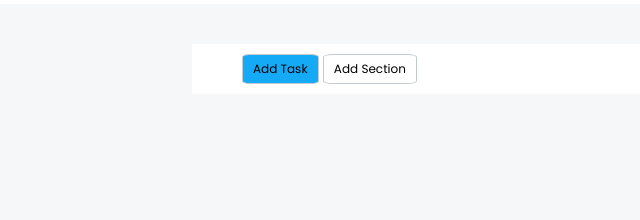
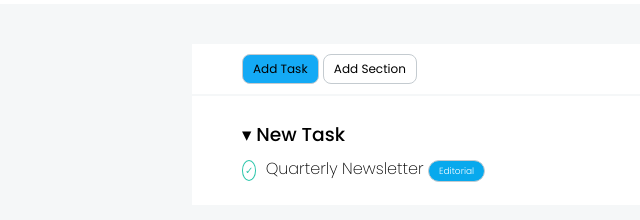
Before and after one commit to giovanniocchipinti/html-css-toboolist, a plain HTML site: page index.html in a window 1280 px wide. Shown: the part 66-286 px from the top of the page, without its empty margins (0-640 px from the left). Drawn offline with Linux system fonts and the light colour scheme.

Commit message:
feat: added first task section and relative CSS style

```diff
--- a/css/style.css
+++ b/css/style.css
@@ -18,9 +18,44 @@ body{
     max-width: 70%;
     margin-left: 15%;
     margin-right: 15%;
+    margin-bottom: 2px;
     background-color: white;
 }
 
+.buttons{
+    display: inline-block;
+    border: 1px solid #C4CBD0;
+    border-radius: 8px;
+    font-size: 12px;
+    padding: 5px 10px;
+}
+
+.check{
+
+    padding: 2px 2px;
+    border-radius: 50%;
+    border: 1px solid #2CC6AB;
+    color: #2CC6AB;
+    font-size: 10px;
+    margin: 0px 5px 0px 0px;
+}
+
+.task{
+    line-height: 2;
+}
+
+.normal-text{
+    font-weight: 200;
+}
+
+
+.task-type{
+    border-radius: 12px;
+    padding: 1px 10px;
+    font-size: 9px;
+    font-weight: 300;
+    color: white;
+}
 
 /* Intestazione della pagina */
 
@@ -38,14 +73,20 @@ main .buttons-section{
     height: 50px;
 }
 
-main .container .buttons{
-    display: inline-block;
-    border: 1px solid #C4CBD0;
-    border-radius: 10%;
-    font-size: 12px;
-    padding: 5px 10px;
-}
-
 #add-task{
     background-color: #14AAF5;
 }
+
+/* To do List section */
+
+h3{
+    font-weight: 500;
+}
+
+main .pt-pl{
+    padding: 20px 50px;
+}
+
+.blue-task{
+    background-color: #08A9ED;
+}
--- a/index.html
+++ b/index.html
@@ -20,10 +20,17 @@
     </header>
     <!-- Corpo della pagina -->
     <main>
-        <section class= "container button-section">
+        <nav class= "container buttons-section">
             <div class="buttons" id="add-task">Add Task</div>
             <div class="buttons">Add Section</div>
-        </section>
+        </nav>
+        <div class="container pt-pl">
+            <section class="task">
+                <h3>&#9662 New Task </h3>
+                <span class="check">&check;</span> <span class="normal-text">Quarterly Newsletter</span> <small class="buttons task-type blue-task">Editorial</small>
+            </section>
+        </div>
+
     </main>
 
 </body>
```
